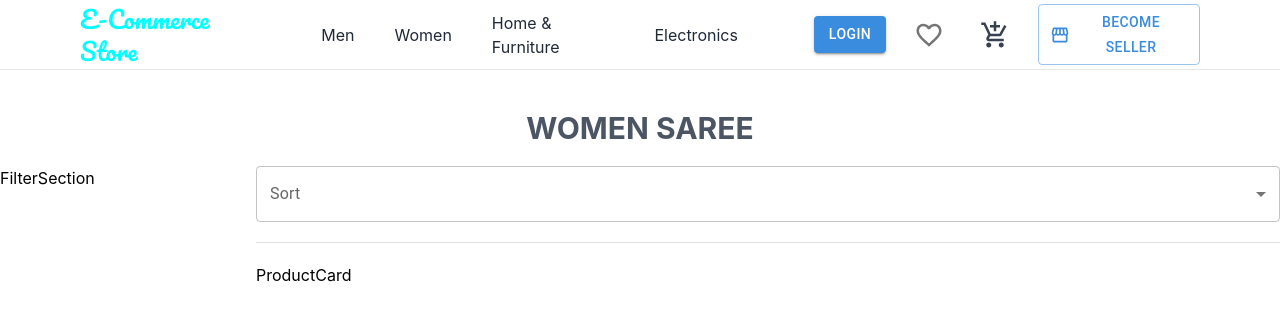
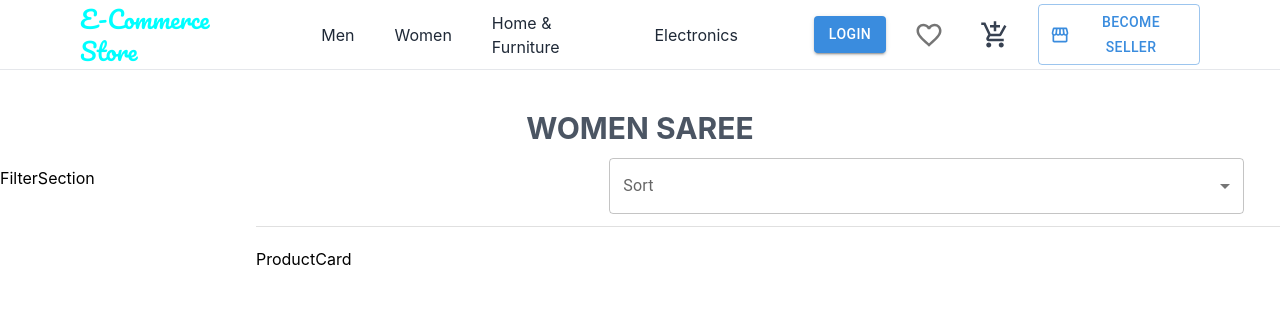
Before and after one commit to shubhcoding01/ecomproject, a React (Create React App) app: page / in a window 1280 px wide. Shown: the top 320 px of the page. Built offline with nearby package versions, Linux system fonts and the light colour scheme; some icons are missing.

Commit message:
Update Product component to handle product details and reviews

```diff
--- a/src/customer/pages/Product/Product.tsx
+++ b/src/customer/pages/Product/Product.tsx
@@ -28,7 +28,7 @@ const Product = () => {
 
             <div className='w-full lg:w-[80%] space-y-5'>
 
-                <div className=''>
+                <div className='flex items-center justify-between px-9 h-[40px]'>
 
                     <div className='relative w-[50%]'>
                         {
```
